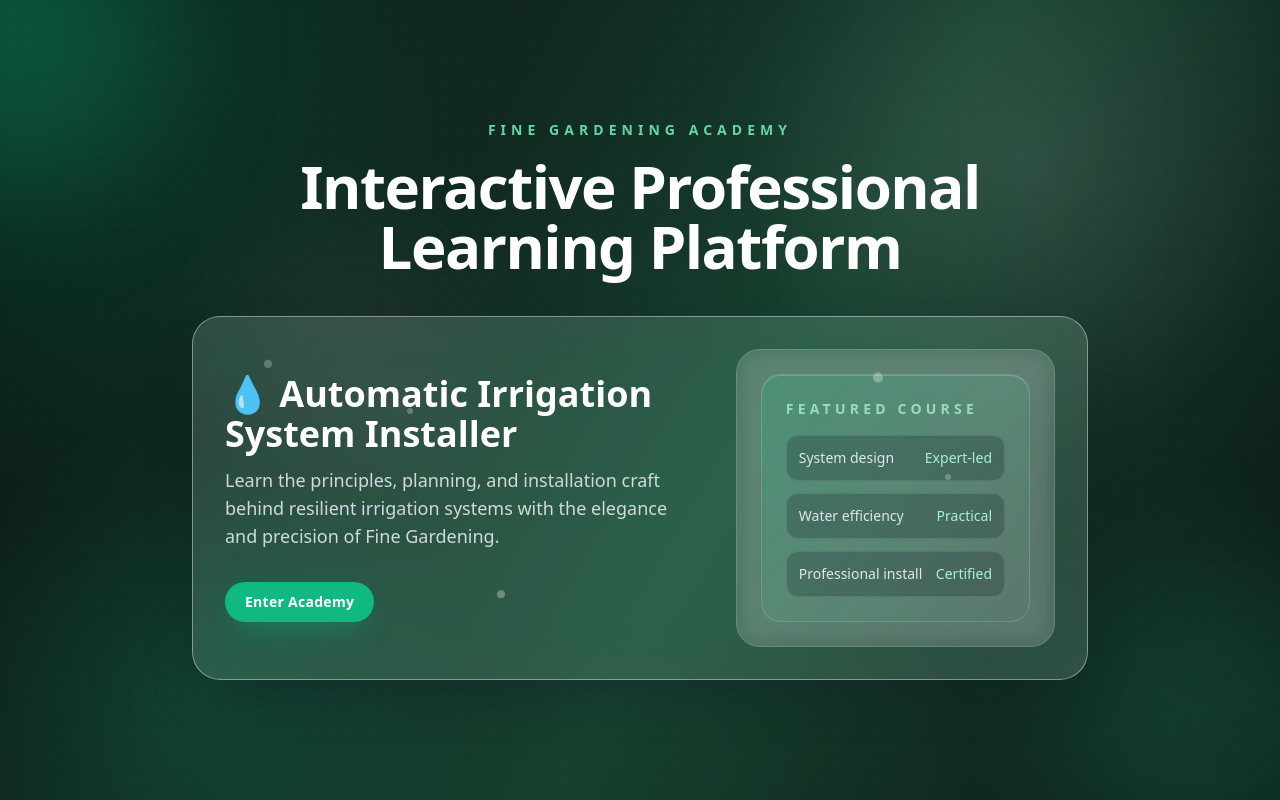
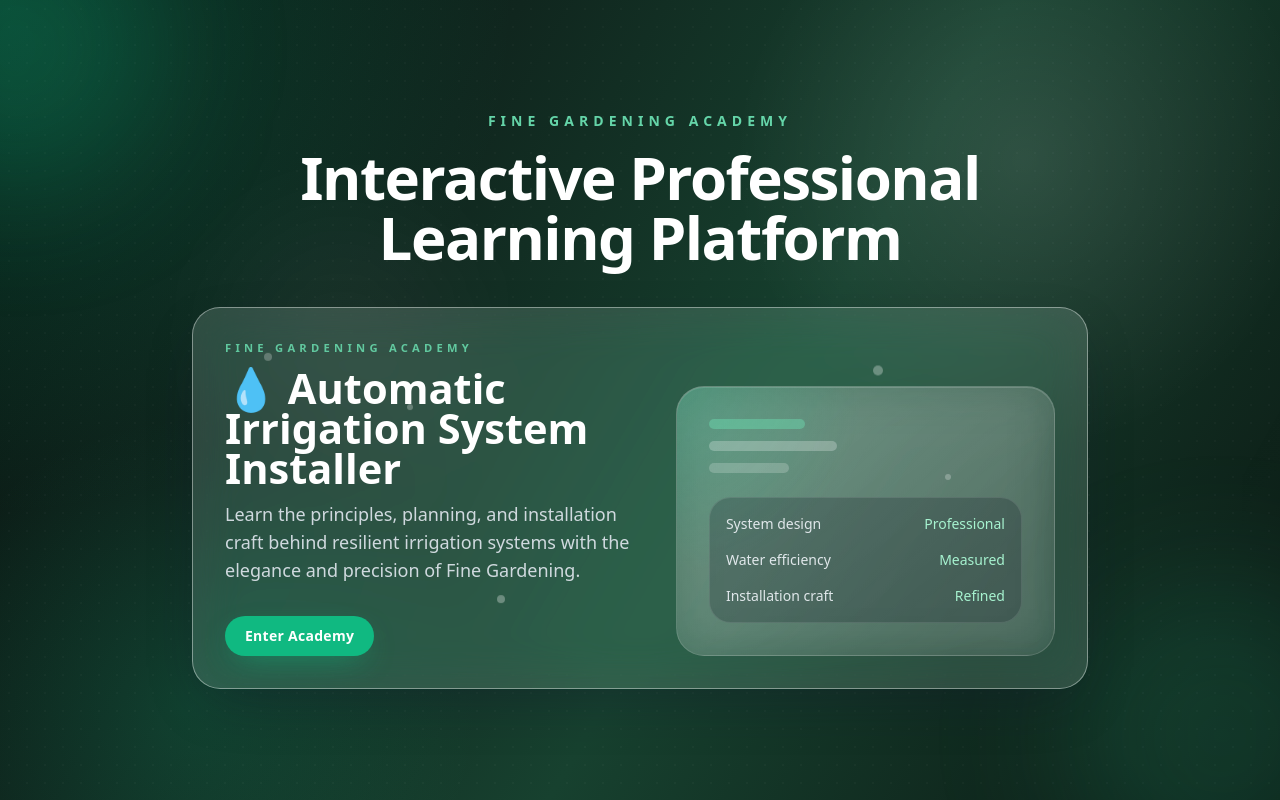
Before and after one commit to foldibela/fine-gardening-academy-interactive, a React (Vite) app: page / in a window 1280 px wide. Built offline with nearby package versions, Linux system fonts and the light colour scheme.

Commit message:
feat: introduce FGA animated background

```diff
--- a/src/ComponentShowcase.tsx
+++ b/src/ComponentShowcase.tsx
@@ -25,13 +25,16 @@ export default function ComponentShowcase() {
 
         <div className="relative w-full max-w-4xl">
           <FGAGlassCard className="text-left">
-            <div className="grid gap-8 lg:grid-cols-[1.2fr_0.8fr] lg:items-center">
+            <div className="grid gap-8 lg:grid-cols-[1.05fr_0.95fr] lg:items-end">
               <div className="space-y-6">
                 <div className="space-y-3">
-                  <h2 className="text-3xl font-semibold text-white sm:text-4xl">
+                  <p className="text-[0.7rem] font-semibold uppercase tracking-[0.38em] text-emerald-300/80">
+                    Fine Gardening Academy
+                  </p>
+                  <h2 className="max-w-2xl text-3xl font-semibold leading-[1.05] text-white sm:text-4xl lg:text-[2.6rem]">
                     💧 Automatic Irrigation System Installer
                   </h2>
-                  <p className="max-w-2xl text-base leading-8 text-slate-200/90 sm:text-lg">
+                  <p className="max-w-xl text-base leading-8 text-slate-200/90 sm:text-lg">
                     Learn the principles, planning, and installation craft behind resilient irrigation systems with the elegance and precision of Fine Gardening.
                   </p>
                 </div>
@@ -41,29 +44,27 @@ export default function ComponentShowcase() {
                 </div>
               </div>
 
-              <div className="rounded-[1.5rem] border border-white/15 bg-white/10 p-6 backdrop-blur-md">
-                <div className="rounded-[1.25rem] border border-emerald-200/20 bg-gradient-to-br from-emerald-500/20 via-emerald-400/10 to-transparent p-6 shadow-[inset_0_1px_0_rgba(255,255,255,0.18)]">
-                  <p className="text-sm font-semibold uppercase tracking-[0.3em] text-emerald-200/80">
-                    Featured Course
-                  </p>
-                  <div className="mt-4 space-y-3 text-sm text-slate-100/90">
-                    <div className="rounded-xl border border-white/10 bg-slate-950/20 px-3 py-3">
-                      <div className="flex items-center justify-between">
-                        <span>System design</span>
-                        <span className="text-emerald-200">Expert-led</span>
-                      </div>
+              <div className="relative overflow-hidden rounded-[1.75rem] border border-white/15 bg-[linear-gradient(145deg,rgba(255,255,255,0.16),rgba(255,255,255,0.04))] p-8 shadow-[inset_0_1px_0_rgba(255,255,255,0.16)] backdrop-blur-xl">
+                <div className="absolute inset-0 bg-[radial-gradient(circle_at_top_left,_rgba(16,185,129,0.24),_transparent_40%),linear-gradient(135deg,_rgba(255,255,255,0.08),_transparent_70%)]" />
+                <div className="relative flex h-full flex-col justify-between gap-6">
+                  <div className="space-y-3">
+                    <div className="h-2.5 w-24 rounded-full bg-emerald-300/40" />
+                    <div className="h-2.5 w-32 rounded-full bg-white/25" />
+                    <div className="h-2.5 w-20 rounded-full bg-white/20" />
+                  </div>
+
+                  <div className="space-y-4 rounded-[1.35rem] border border-white/10 bg-slate-950/20 p-4">
+                    <div className="flex items-center justify-between text-sm text-slate-100/90">
+                      <span>System design</span>
+                      <span className="text-emerald-200">Professional</span>
                     </div>
-                    <div className="rounded-xl border border-white/10 bg-slate-950/20 px-3 py-3">
-                      <div className="flex items-center justify-between">
-                        <span>Water efficiency</span>
-                        <span className="text-emerald-200">Practical</span>
-                      </div>
+                    <div className="flex items-center justify-between text-sm text-slate-100/90">
+                      <span>Water efficiency</span>
+                      <span className="text-emerald-200">Measured</span>
                     </div>
-                    <div className="rounded-xl border border-white/10 bg-slate-950/20 px-3 py-3">
-                      <div className="flex items-center justify-between">
-                        <span>Professional install</span>
-                        <span className="text-emerald-200">Certified</span>
-                      </div>
+                    <div className="flex items-center justify-between text-sm text-slate-100/90">
+                      <span>Installation craft</span>
+                      <span className="text-emerald-200">Refined</span>
                     </div>
                   </div>
                 </div>
--- a/src/components/FGABackground.tsx
+++ b/src/components/FGABackground.tsx
@@ -1,20 +1,60 @@
 import type { HTMLAttributes, ReactNode } from 'react';
 
 interface FGABackgroundProps extends HTMLAttributes<HTMLElement> {
-  children: ReactNode;
+  children?: ReactNode;
 }
 
 export default function FGABackground({ children, className = '', ...props }: FGABackgroundProps) {
   return (
-    <section
-      className={['relative isolate min-h-screen overflow-hidden bg-[radial-gradient(circle_at_top_left,_rgba(22,101,52,0.28),_transparent_34%),linear-gradient(135deg,_#07130f_0%,_#0d221c_38%,_#123426_72%,_#0b1712_100%)] text-slate-50', className]
+    <div
+      className={['relative isolate min-h-screen overflow-hidden bg-[linear-gradient(120deg,_#07130f_0%,_#10261e_30%,_#17412f_58%,_#0b1712_100%)]', className]
         .filter(Boolean)
         .join(' ')}
       {...props}
     >
-      <div className="absolute inset-0 bg-[radial-gradient(circle_at_80%_16%,_rgba(255,255,255,0.11),_transparent_24%),radial-gradient(circle_at_15%_88%,_rgba(16,185,129,0.16),_transparent_22%)]" />
-      <div className="absolute inset-0 opacity-24 [background-image:radial-gradient(rgba(255,255,255,0.12)_1px,transparent_1px)] [background-size:20px_20px]" />
+      <div className="absolute inset-0 overflow-hidden">
+        <div className="absolute inset-0 bg-[radial-gradient(circle_at_top_left,_rgba(16,185,129,0.24),_transparent_34%),radial-gradient(circle_at_80%_20%,_rgba(255,255,255,0.11),_transparent_24%),radial-gradient(circle_at_15%_88%,_rgba(16,185,129,0.16),_transparent_22%)]" />
+        <div className="absolute inset-0 opacity-20 [background-image:radial-gradient(rgba(255,255,255,0.12)_1px,transparent_1px)] [background-size:18px_18px]" />
+        <div className="absolute left-[-10%] top-[-12%] h-72 w-72 rounded-full bg-emerald-500/20 blur-3xl" />
+        <div className="absolute bottom-[-12%] right-[-8%] h-80 w-80 rounded-full bg-emerald-400/15 blur-3xl" />
+        <div className="absolute left-[18%] top-[28%] h-56 w-56 rounded-full bg-white/5 blur-3xl" />
+        <div className="absolute inset-0 bg-[linear-gradient(120deg,transparent_0%,rgba(255,255,255,0.04)_35%,transparent_60%)] animate-[shimmer_12s_ease-in-out_infinite]" />
+      </div>
+
+      <div aria-hidden className="pointer-events-none absolute inset-0 overflow-hidden">
+        <span className="absolute left-[8%] top-[14%] h-2 w-2 rounded-full bg-white/35" style={{ animation: 'floatParticle 8s ease-in-out infinite' }} />
+        <span className="absolute left-[24%] top-[28%] h-1.5 w-1.5 rounded-full bg-white/30" style={{ animation: 'floatParticle 8s ease-in-out infinite 1.2s' }} />
+        <span className="absolute left-[76%] top-[18%] h-2.5 w-2.5 rounded-full bg-white/35" style={{ animation: 'floatParticle 8s ease-in-out infinite 2.1s' }} />
+        <span className="absolute left-[84%] top-[46%] h-1.5 w-1.5 rounded-full bg-white/30" style={{ animation: 'floatParticle 8s ease-in-out infinite 0.6s' }} />
+        <span className="absolute left-[34%] top-[78%] h-2 w-2 rounded-full bg-white/35" style={{ animation: 'floatParticle 8s ease-in-out infinite 1.8s' }} />
+      </div>
+
+      <style>{`
+        @keyframes shimmer {
+          0%,
+          100% {
+            transform: translateX(-100%);
+            opacity: 0;
+          }
+          50% {
+            transform: translateX(100%);
+            opacity: 0.24;
+          }
+        }
+        @keyframes floatParticle {
+          0%,
+          100% {
+            opacity: 0.3;
+            transform: translate3d(0, 0, 0);
+          }
+          50% {
+            opacity: 0.9;
+            transform: translate3d(0, -10px, 0);
+          }
+        }
+      `}</style>
+
       {children}
-    </section>
+    </div>
   );
 }
```
